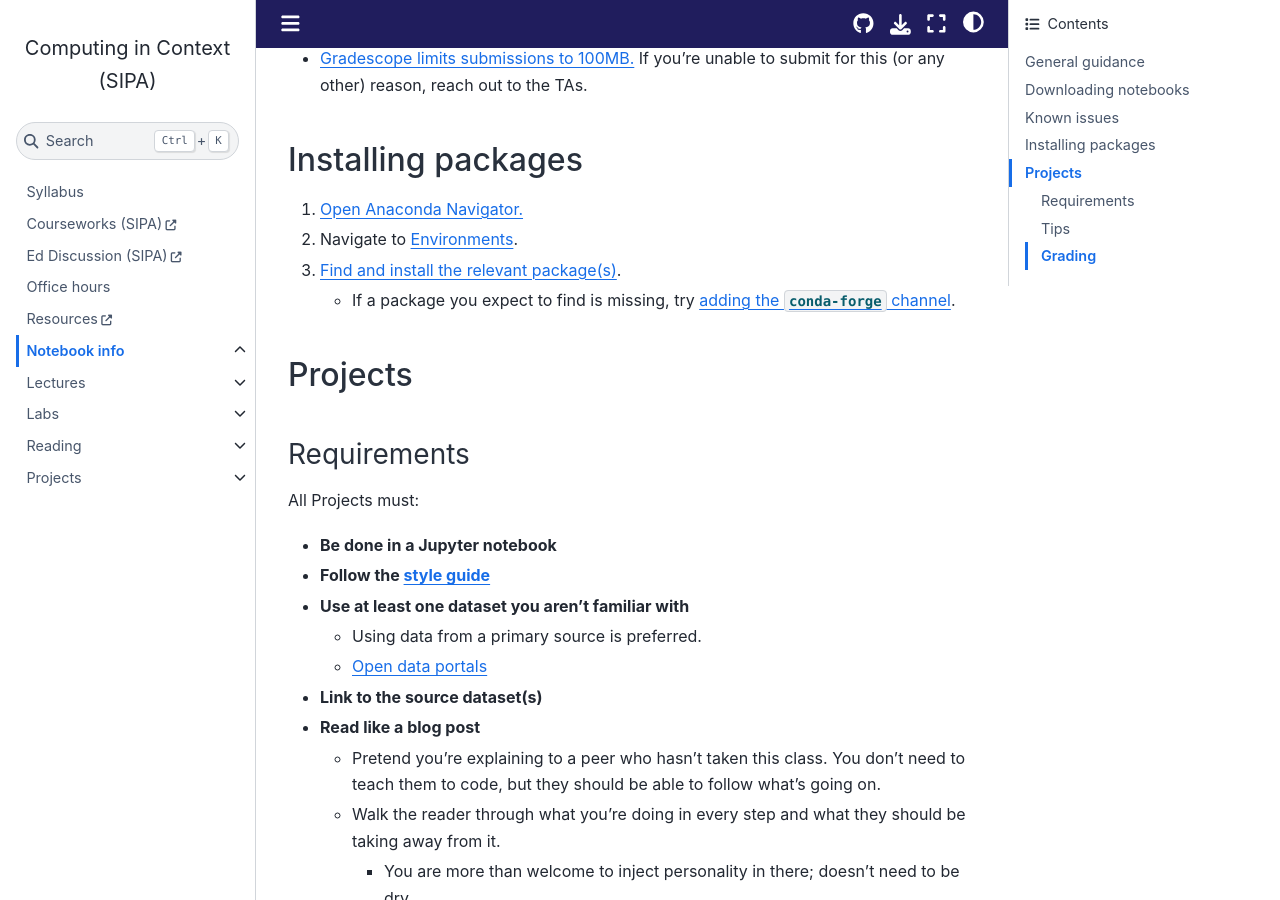
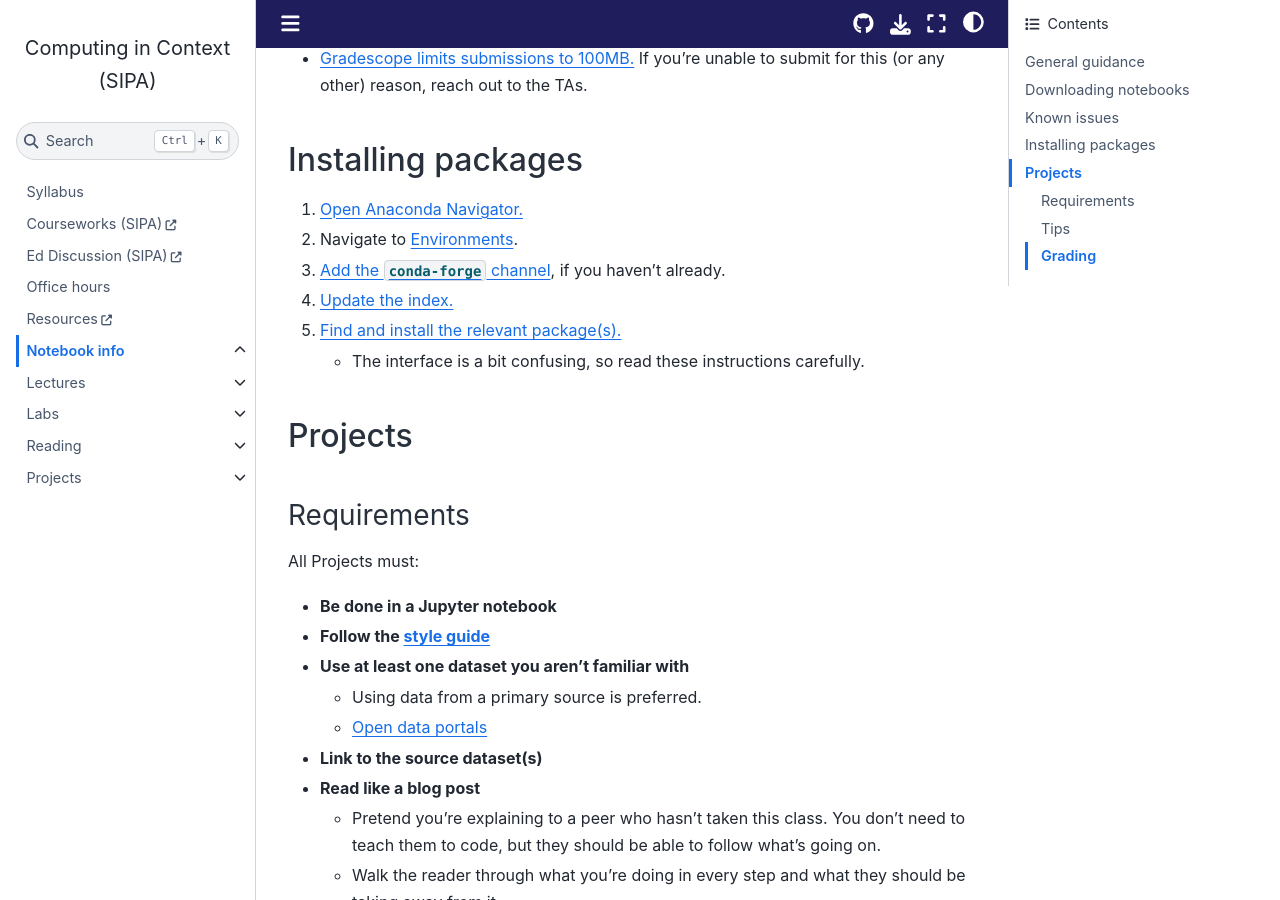
Before and after one commit to afeld/computing-in-context, a Jupyter Book: the page built from notebooks.md, in a window 1280 px wide and 900 px high, scrolled down 1002 px. Built offline with Jupyter Book 1.0.4 settings and Sphinx 7.4.7 and the Sphinx Book theme 1.1.4, drawn with Linux system fonts in a browser that asks for light colours; pages that are not in the unit, such as notebooks, are missing from menus; comment, search, counter and statistics services are not loaded.

Commit message:
clarify the package installation instructions

```diff
--- a/notebooks.md
+++ b/notebooks.md
@@ -32,8 +32,10 @@ That is now your own copy; you can execute/add cells as you like, including addi
 
 1. [Open Anaconda Navigator.](https://docs.anaconda.com/navigator/getting-started/#starting-navigator)
 1. Navigate to [Environments](https://docs.anaconda.com/navigator/tutorials/manage-environments/).
-1. [Find and install the relevant package(s)](https://docs.anaconda.com/navigator/tutorials/manage-packages/#installing-a-package).
-   - If a package you expect to find is missing, try [adding the `conda-forge` channel](https://docs.anaconda.com/navigator/tutorials/manage-channels/#adding-a-channel-in-navigator).
+1. [Add the `conda-forge` channel](https://docs.anaconda.com/navigator/tutorials/manage-channels/#adding-a-channel-in-navigator), if you haven't already.
+1. [Update the index.](https://docs.anaconda.com/navigator/tutorials/manage-packages/)
+1. [Find and install the relevant package(s).](https://docs.anaconda.com/navigator/tutorials/manage-packages/#installing-a-package)
+   - The interface is a bit confusing, so read these instructions carefully.
 
 ## Projects
 
```
Also changed, not shown: lab_8_guide.md (+1 -1 lines), project_3.md (+1 -1 lines), lab_12.ipynb.
